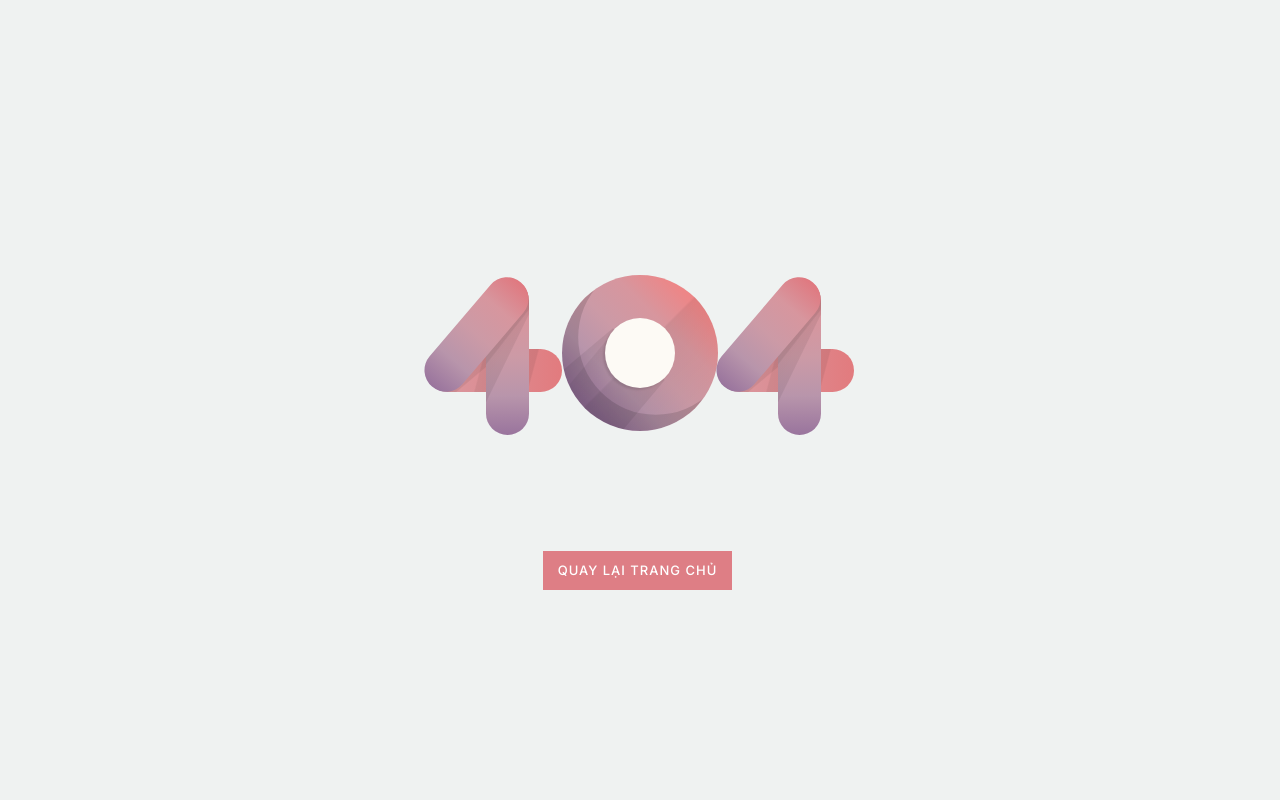
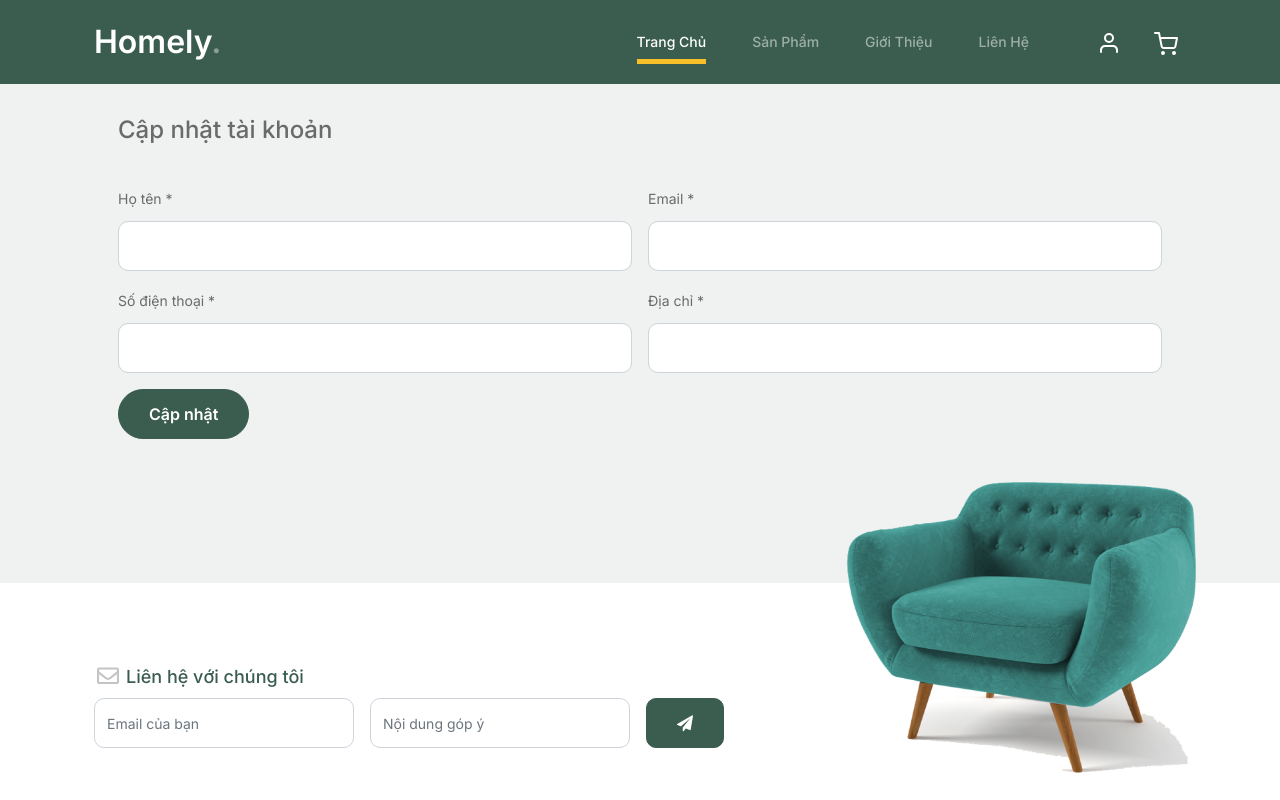
Before and after one commit to LeNguyenXeng/ASM---FE2, a React (Vite) app: page /updateaccount/1 in a window 1280 px wide. Shown: the top 800 px of the page. Built offline with nearby package versions, Linux system fonts and the light colour scheme; no server answers.

Commit message:
update account client

```diff
--- a/server/db.json
+++ b/server/db.json
@@ -98,7 +98,8 @@
       "name": "Lê Nguyên Tùng",
       "address": "Hà Nội",
       "phone": "0396180619",
-      "id": 6
+      "id": 6,
+      "is_admin": true
     },
     {
       "email": "tungph49028@gmail.com",
@@ -107,6 +108,15 @@
       "address": "Thanh Hóa",
       "phone": "0396180619",
       "id": 7
+    },
+    {
+      "email": "tungxeng@gmail.com",
+      "password": "$2a$10$Zg7p.u4VyG.W7lH9Rrjuf.fK.2Se5WVDhcklWvJPPSW5G4DSY4n52",
+      "name": "X$ng",
+      "address": "Thanh Hóa",
+      "phone": "0396180619",
+      "is_admin": false,
+      "id": 8
     }
   ]
 }
--- a/src/App.jsx
+++ b/src/App.jsx
@@ -12,6 +12,7 @@ import ProductDetail from "./pages/ProductDetail";
 import ShoppingCart from "./pages/ShoppingCart";
 import Profile from "./pages/Profile";
 import HomeAdmin from "./pages/Admin/Home";
+import UpdateAccount from "./pages/UpdateAccount";
 
 const routerConfig = [
   {
@@ -47,6 +48,10 @@ const routerConfig = [
     element: <Profile />,
   },
   {
+    path: "/updateaccount/:id",
+    element: <UpdateAccount />,
+  },
+  {
     path: "/shopping-cart",
     element: <ShoppingCart />,
   },
@@ -54,6 +59,7 @@ const routerConfig = [
     path: "/admin/home",
     element: <HomeAdmin />,
   },
+
   {
     path: "*",
     element: <Error />,
--- /dev/null
+++ b/src/assets/css/adminheader.css
@@ -0,0 +1,5 @@
+:root {
+  --font-family-sans-serif: "Open Sans", -apple-system, BlinkMacSystemFont,
+    "Segoe UI", Roboto, "Helvetica Neue", Arial, sans-serif, "Apple Color Emoji",
+    "Segoe UI Emoji", "Segoe UI Symbol", "Noto Color Emoji";
+}
--- /dev/null
+++ b/src/components/UpdateAccountDetail.jsx
@@ -0,0 +1,99 @@
+import axios from "axios";
+import { useEffect } from "react";
+import { useForm } from "react-hook-form";
+import { useNavigate, useParams } from "react-router";
+import { toast } from "react-toastify";
+
+function UpdateAccountDetail() {
+  const navigate = useNavigate();
+  const { id } = useParams();
+
+  const { register, handleSubmit, reset } = useForm();
+  const getList = async (id) => {
+    try {
+      const { data } = await axios.get(
+        `${import.meta.env.VITE_BASE_URL}/users/${id}`
+      );
+      reset(data);
+    } catch (error) {
+      console.log(error);
+      toast.error("Lỗi");
+    }
+  };
+
+  useEffect(() => {
+    getList(id);
+  }, []);
+
+  const onSubmit = async (data) => {
+    try {
+      await axios.put(`${import.meta.env.VITE_BASE_URL}/users/${id}`, data);
+      navigate(`/profile/${id}`);
+      toast.success("Cập nhật thành công");
+    } catch (error) {
+      console.log(error);
+      toast.error("Không thể cập nhật");
+    }
+  };
+
+  return (
+    <>
+      <div className="container">
+        <div className="row">
+          <div className="col-12">
+            <form className="file-upload" onSubmit={handleSubmit(onSubmit)}>
+              <div className="row gx-5 mb-5">
+                <div className="col-xxl-8 mb-5 mb-xxl-0">
+                  <div className="bg-secondary-soft rounded px-4 py-5">
+                    <div className="g-3 row">
+                      <h4 className="mb-4 mt-0">Cập nhật tài khoản</h4>
+                      <div className="col-md-6">
+                        <label className="form-label">Họ tên *</label>
+                        <input
+                          type="text"
+                          className="form-control"
+                          {...register("name")}
+                        />
+                      </div>
+                      <div className="col-md-6">
+                        <label className="form-label">Email *</label>
+                        <input
+                          type="email"
+                          className="form-control"
+                          {...register("email")}
+                        />
+                      </div>
+                      <div className="col-md-6">
+                        <label className="form-label">Số điện thoại *</label>
+                        <input
+                          type="text"
+                          className="form-control"
+                          {...register("phone")}
+                        />
+                      </div>
+                      <div className="col-md-6">
+                        <label htmlFor="inputEmail4" className="form-label">
+                          Địa chỉ *
+                        </label>
+                        <input
+                          type="text"
+                          className="form-control"
+                          {...register("address")}
+                        />
+                      </div>
+                      <div className="col-md-6">
+                        <button className="btn btn-primary">Cập nhật</button>
+                      </div>
+                    </div>
+                  </div>
+                </div>
+              </div>
+            </form>
+          </div>
+        </div>
+      </div>
+    </>
+  );
+}
+
+export default UpdateAccountDetail;
--- a/src/components/admin/Header.jsx
+++ b/src/components/admin/Header.jsx
@@ -1,9 +1,12 @@
-import { Link } from "react-router";
+import React from "react";
+import "../../assets/css/adminheader.css";
+
 
 function Header() {
+
   return (
     <>
-
+      <h1>Header Admin</h1>
     </>
   );
 }
--- a/src/pages/ProfileDetail.jsx
+++ b/src/pages/ProfileDetail.jsx
@@ -56,6 +56,9 @@ function ProfileDetail() {
       toast.error("Lỗi, không thể đăng xuất");
     }
   };
+  const nextPage = () => {
+    navigate(`/updateaccount/${users.id}`);
+  };
 
   const isAdmin = users.is_admin;
 
@@ -73,18 +76,16 @@ function ProfileDetail() {
                     className="rounded-circle img-fluid"
                     style={{ width: 150, marginTop: 15 }}
                   />
-                  <h5 className="my-3">{users?.name}</h5>
-                  <div className="address">
-                    <div className="icon-address">
-                      <svg
-                        xmlns="http://www.w3.org/2000/svg"
-                        viewBox="0 0 384 512"
-                      >
-                        <path d="M215.7 499.2C267 435 384 279.4 384 192C384 86 298 0 192 0S0 86 0 192c0 87.4 117 243 168.3 307.2c12.3 15.3 35.1 15.3 47.4 0zM192 128a64 64 0 1 1 0 128 64 64 0 1 1 0-128z" />
-                      </svg>
-                    </div>
-                    <p>{users.address}</p>
-                  </div>
+                  <h5 className="fw-bolder my-3">{users?.name}</h5>
+                  <button
+                    onClick={nextPage}
+                    type="button"
+                    data-mdb-button-init
+                    data-mdb-ripple-init
+                    className="btn btn-outline-primary mb-2 ms-1"
+                  >
+                    Cập nhật tài khoản
+                  </button>
 
                   <div className="d-flex justify-content-center mb-2">
                     {isAdmin ? (
@@ -124,7 +125,7 @@ function ProfileDetail() {
               <div className="card mb-4 mb-lg-0">
                 <div className="card-body p-0">
                   <ul className="list-group list-group-flush rounded-3">
-                    <li className="list-group-item d-flex justify-content-between align-items-center p-3">
+                    <li className="d-flex list-group-item align-items-center justify-content-between p-3">
                       <svg
                         style={{ cursor: "pointer" }}
                         width={17}
@@ -136,7 +137,7 @@ function ProfileDetail() {
                       </svg>
                       <p className="mb-0">xengdayy</p>
                     </li>
-                    <li className="list-group-item d-flex justify-content-between align-items-center p-3">
+                    <li className="d-flex list-group-item align-items-center justify-content-between p-3">
                       <svg
                         style={{ cursor: "pointer" }}
                         width={16}
@@ -149,7 +150,7 @@ function ProfileDetail() {
 
                       <p className="mb-0">@tungthuyfake</p>
                     </li>
-                    <li className="list-group-item d-flex justify-content-between align-items-center p-3">
+                    <li className="d-flex list-group-item align-items-center justify-content-between p-3">
                       <svg
                         style={{ cursor: "pointer" }}
                         width={17}
@@ -162,7 +163,7 @@ function ProfileDetail() {
 
                       <p className="mb-0">LeNguyenXeng</p>
                     </li>
-                    <li className="list-group-item d-flex justify-content-between align-items-center p-3">
+                    <li className="d-flex list-group-item align-items-center justify-content-between p-3">
                       <svg
                         style={{ cursor: "pointer" }}
                         width={19}
@@ -216,6 +217,17 @@ function ProfileDetail() {
                       <p className="text-muted mb-0">{users?.phone}</p>
                     </div>
                   </div>
+                  <hr />
+                  <div className="row">
+                    <div className="col-sm-3">
+                      <p className="mb-0">Vai trò</p>
+                    </div>
+                    <div className="col-sm-9">
+                      <p className="text-muted mb-0">
+                        {isAdmin ? "Admin" : "Thành viên"}
+                      </p>
+                    </div>
+                  </div>
                 </div>
               </div>
             </div>
--- a/src/pages/Register.jsx
+++ b/src/pages/Register.jsx
@@ -18,6 +18,7 @@ function Register() {
   } = useForm();
 
   const onsubmit = async (data) => {
+    data.is_admin = false;
     try {
       await axios.post(`${import.meta.env.VITE_BASE_URL}/register`, data);
       setTimeout(() => {
@@ -41,10 +42,10 @@ function Register() {
           <div className="row justify-content-center">
             <div className="col-12 col-xxl-11">
               <div className="card border-light-subtle shadow-sm">
-                <div className="row g-0">
+                <div className="g-0 row">
                   <div className="col-12 col-md-6">
                     <img
-                      className="img-fluid rounded-start w-100 h-100 object-fit-cover"
+                      className="h-100 rounded-start w-100 img-fluid object-fit-cover"
                       loading="lazy"
                       src={login}
                       alt="Welcome back you've been missed!"
@@ -235,7 +236,7 @@ function Register() {
                             <div className="col-12">
                               <Link
                                 to={"/login"}
-                                className="link-secondary text-decoration-none"
+                                className="text-decoration-none link-secondary"
                               >
                                 Bạn đã có tài khoản?
                               </Link>
--- a/src/pages/ShoppingCart.jsx
+++ b/src/pages/ShoppingCart.jsx
@@ -9,7 +9,6 @@ function ShoppingCart() {
     <div>
       <Header />
       <BannerShopping />
-
       <Total />
       <Footer />
     </div>
--- /dev/null
+++ b/src/pages/UpdateAccount.jsx
@@ -0,0 +1,14 @@
+import Footer from "../components/Footer";
+import Header from "../components/Header";
+import UpdateAccountDetail from "../components/UpdateAccountDetail";
+
+function UpdateAccount() {
+  return (
+    <>
+      <Header />
+      <UpdateAccountDetail />
+      <Footer />
+    </>
+  );
+}
+export default UpdateAccount;
```
Also changed, not shown: src/components/Content.jsx (added, +8 -0 lines), src/components/admin/Footer.jsx (deleted, +0 -8 lines).
